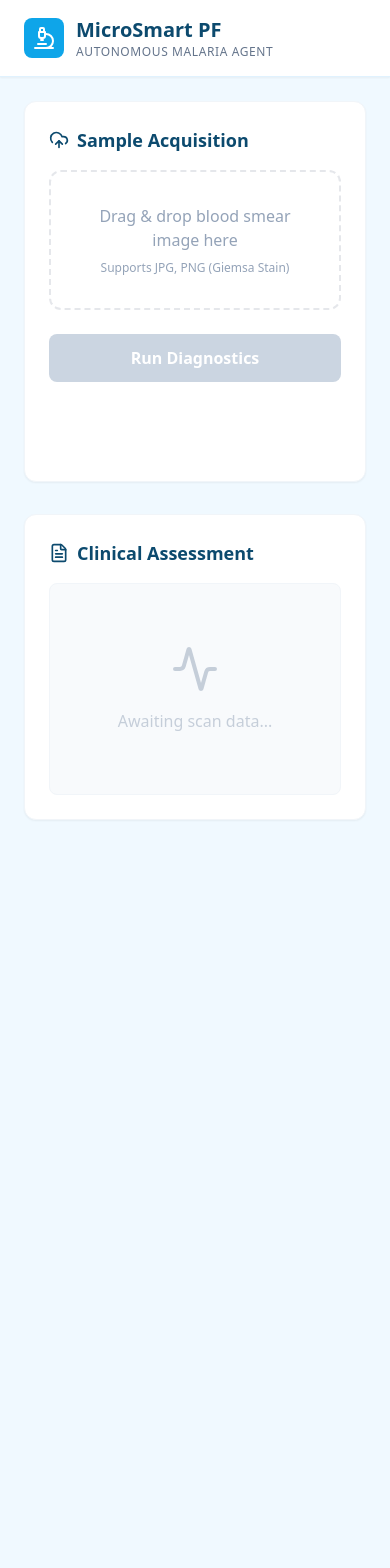
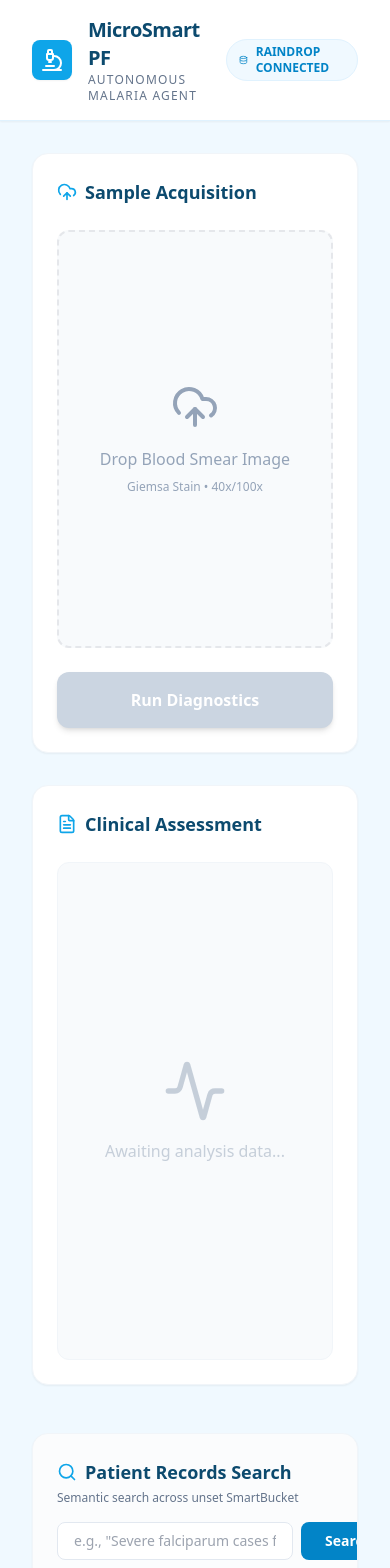
Before and after one commit to ujpm/Microsmart_PF, a React app in the folder frontend/: page / in a window 390 px wide. Shown: the top 1568 px of the page. Before the commit the page ends 844 px from the top, so only its background shows below. Built offline with nearby package versions, Linux system fonts and the light colour scheme; no server answers; the HTML template or start-up script is replaced by a standard one.

Commit message:
feat: enhance App component with search functionality and UI improvements

```diff
--- a/frontend/src/App.tsx
+++ b/frontend/src/App.tsx
@@ -1,44 +1,55 @@
 import React, { useState } from 'react';
-import { UploadCloud, Activity, FileText, Microscope } from 'lucide-react';
+import { UploadCloud, Activity, FileText, Microscope, Search, Database } from 'lucide-react';
 
-// Interfaces for our data
+// --- Types ---
 interface VisionData {
   counts: Record<string, number>;
   parasitemia_pct: number;
 }
 
 interface DiagnosisResult {
+  case_id: string;
   analysis: VisionData;
   report: string;
 }
 
+interface SearchMatch {
+  score: number;
+  text: string;
+  metadata?: Record<string, any>;
+}
+
 function App() {
+  // --- State: Diagnosis ---
   const [file, setFile] = useState<File | null>(null);
-  const [loading, setLoading] = useState(false);
+  const [isAnalyzing, setIsAnalyzing] = useState(false);
   const [result, setResult] = useState<DiagnosisResult | null>(null);
   const [preview, setPreview] = useState<string | null>(null);
 
-  // Handle File Selection
+  // --- State: Memory Search ---
+  const [searchQuery, setSearchQuery] = useState("");
+  const [isSearching, setIsSearching] = useState(false);
+  const [searchResults, setSearchResults] = useState<SearchMatch[]>([]);
+
+  // --- Handlers: File ---
   const handleFileChange = (e: React.ChangeEvent<HTMLInputElement>) => {
     if (e.target.files && e.target.files[0]) {
       const selected = e.target.files[0];
       setFile(selected);
       setPreview(URL.createObjectURL(selected));
-      setResult(null); // Reset previous results
+      setResult(null);
     }
   };
 
-  // Handle Analysis Request
+  // --- Handlers: API ---
   const handleAnalyze = async () => {
     if (!file) return;
 
-    setLoading(true);
+    setIsAnalyzing(true);
     const formData = new FormData();
     formData.append('file', file);
 
     try {
-      // Connect to our FastAPI Backend
-      // Note: We use the VITE_API_URL from .env
       const apiUrl = import.meta.env.VITE_API_URL || 'http://127.0.0.1:8000';
       const response = await fetch(`${apiUrl}/analyze`, {
         method: 'POST',
@@ -51,124 +62,209 @@ function App() {
       setResult(data);
     } catch (error) {
       console.error(error);
-      alert("Error processing sample. Is the backend running?");
+      alert("Error processing sample. Ensure Backend is running.");
     } finally {
-      setLoading(false);
+      setIsAnalyzing(false);
+    }
+  };
+
+  const handleSearch = async () => {
+    if (!searchQuery.trim()) return;
+
+    setIsSearching(true);
+    try {
+      const apiUrl = import.meta.env.VITE_API_URL || 'http://127.0.0.1:8000';
+      const response = await fetch(`${apiUrl}/search`, {
+        method: 'POST',
+        headers: { 'Content-Type': 'application/json' },
+        body: JSON.stringify({ query: searchQuery })
+      });
+
+      if (!response.ok) throw new Error("Search Failed");
+
+      const data = await response.json();
+      // Raindrop returns { matches: [...] }
+      setSearchResults(data.matches || []);
+    } catch (error) {
+      console.error("Search Error:", error);
+    } finally {
+      setIsSearching(false);
     }
   };
 
   return (
-    <div className="min-h-screen bg-medical-50 flex flex-col">
-      {/* --- HEADER --- */}
-      <header className="bg-white border-b border-medical-100 px-6 py-4 flex items-center shadow-sm">
-        <div className="bg-medical-500 p-2 rounded-lg text-white mr-3">
+    <div className="min-h-screen bg-medical-50 flex flex-col font-sans text-slate-800">
+
+      {/* HEADER */}
+      <header className="bg-white border-b border-medical-100 px-8 py-4 flex items-center shadow-sm sticky top-0 z-10">
+        <div className="bg-medical-500 p-2 rounded-lg text-white mr-4 shadow-sm">
           <Microscope size={24} />
         </div>
         <div>
-          <h1 className="text-xl font-bold text-medical-900">MicroSmart PF</h1>
-          <p className="text-xs text-slate-500 font-medium tracking-wider">AUTONOMOUS MALARIA AGENT</p>
+          <h1 className="text-xl font-bold text-medical-900 tracking-tight">MicroSmart PF</h1>
+          <p className="text-xs text-slate-500 font-medium tracking-widest uppercase">Autonomous Malaria Agent</p>
+        </div>
+        <div className="ml-auto flex items-center space-x-2 text-xs font-semibold text-medical-600 bg-medical-50 px-3 py-1 rounded-full border border-medical-100">
+          <Database size={14} />
+          <span>RAINDROP CONNECTED</span>
         </div>
       </header>
 
-      {/* --- MAIN CONTENT --- */}
-      <main className="flex-1 p-6 max-w-7xl mx-auto w-full grid grid-cols-1 lg:grid-cols-2 gap-8">
+      <main className="flex-1 p-8 max-w-7xl mx-auto w-full space-y-12">
 
-        {/* LEFT COLUMN: Vision / Upload */}
-        <section className="space-y-6">
-          <div className="bg-white p-6 rounded-xl shadow-sm border border-slate-100 h-full">
-            <h2 className="text-lg font-semibold text-medical-900 mb-4 flex items-center">
-              <UploadCloud className="mr-2" size={20} />
+        {/* SECTION 1: ACTIVE DIAGNOSIS */}
+        <div className="grid grid-cols-1 lg:grid-cols-2 gap-8">
+
+          {/* A. Upload & Vision */}
+          <section className="bg-white p-6 rounded-2xl shadow-sm border border-slate-100 flex flex-col h-[600px]">
+            <h2 className="text-lg font-semibold text-medical-900 mb-6 flex items-center">
+              <UploadCloud className="mr-2 text-medical-500" size={20} />
               Sample Acquisition
             </h2>
 
-            {/* Upload Area */}
-            <div className="border-2 border-dashed border-medical-200 rounded-xl p-8 text-center hover:bg-medical-50 transition-colors relative">
+            <div className="flex-1 border-2 border-dashed border-medical-200 rounded-xl bg-slate-50 relative overflow-hidden group hover:bg-medical-50 transition-colors">
               <input
                 type="file"
                 onChange={handleFileChange}
-                className="absolute inset-0 w-full h-full opacity-0 cursor-pointer"
+                className="absolute inset-0 w-full h-full opacity-0 cursor-pointer z-10"
                 accept="image/*"
               />
               {preview ? (
                 <img
                   src={preview}
                   alt="Blood Smear"
-                  className="max-h-64 mx-auto rounded-md shadow-md object-contain"
+                  className="w-full h-full object-contain p-4"
                 />
               ) : (
-                <div className="text-slate-400">
-                  <p>Drag & drop blood smear image here</p>
-                  <p className="text-xs mt-2">Supports JPG, PNG (Giemsa Stain)</p>
+                <div className="absolute inset-0 flex flex-col items-center justify-center text-slate-400">
+                  <UploadCloud size={48} className="mb-4 text-medical-200" />
+                  <p className="font-medium">Drop Blood Smear Image</p>
+                  <p className="text-xs mt-2 text-slate-400">Giemsa Stain • 40x/100x</p>
                 </div>
               )}
             </div>
 
-            {/* Action Button */}
+            <div className="mt-6">
               <button
                 onClick={handleAnalyze}
-              disabled={!file || loading}
-              className={`w-full mt-6 py-3 rounded-lg font-semibold text-white transition-all flex justify-center items-center ${
-                !file || loading
+                disabled={!file || isAnalyzing}
+                className={`w-full py-4 rounded-xl font-bold text-white shadow-md transition-all flex justify-center items-center ${
+                  !file || isAnalyzing
                     ? 'bg-slate-300 cursor-not-allowed'
-                  : 'bg-medical-600 hover:bg-medical-700 shadow-md hover:shadow-lg'
+                    : 'bg-medical-600 hover:bg-medical-700 hover:shadow-lg hover:-translate-y-0.5'
                 }`}
               >
-              {loading ? (
-                <>
-                  <svg className="animate-spin -ml-1 mr-3 h-5 w-5 text-white" xmlns="http://www.w3.org/2000/svg" fill="none" viewBox="0 0 24 24">
-                    <circle className="opacity-25" cx="12" cy="12" r="10" stroke="currentColor" strokeWidth="4"></circle>
-                    <path className="opacity-75" fill="currentColor" d="M4 12a8 8 0 018-8V0C5.373 0 0 5.373 0 12h4zm2 5.291A7.962 7.962 0 014 12H0c0 3.042 1.135 5.824 3 7.938l3-2.647z"></path>
-                  </svg>
-                  Processing Swarm...
-                </>
-              ) : "Run Diagnostics"}
+                {isAnalyzing ? "Processing Swarm..." : "Run Diagnostics"}
               </button>
+            </div>
 
-            {/* Quantitative Results (The Vision Agent) */}
+            {/* Vision Metrics */}
             {result && (
-              <div className="mt-8 grid grid-cols-3 gap-4">
-                <div className="bg-medical-50 p-3 rounded-lg text-center">
-                  <p className="text-xs text-slate-500 uppercase">Parasitemia</p>
-                  <p className="text-xl font-bold text-danger-600">{result.analysis.parasitemia_pct}%</p>
+              <div className="mt-6 grid grid-cols-3 gap-3 animate-in fade-in slide-in-from-bottom-4">
+                <div className="bg-red-50 p-4 rounded-xl text-center border border-red-100">
+                  <p className="text-[10px] text-red-400 uppercase font-bold tracking-wider">Parasitemia</p>
+                  <p className="text-2xl font-black text-danger-600">{result.analysis.parasitemia_pct}%</p>
                 </div>
-                <div className="bg-slate-50 p-3 rounded-lg text-center">
-                  <p className="text-xs text-slate-500 uppercase">RBC Count</p>
-                  <p className="text-xl font-bold text-slate-700">{result.analysis.counts.Red_Blood_Cell || 0}</p>
+                <div className="bg-slate-50 p-4 rounded-xl text-center border border-slate-100">
+                  <p className="text-[10px] text-slate-400 uppercase font-bold tracking-wider">RBCs</p>
+                  <p className="text-2xl font-bold text-slate-700">{result.analysis.counts.Red_Blood_Cell || 0}</p>
                 </div>
-                <div className="bg-slate-50 p-3 rounded-lg text-center">
-                  <p className="text-xs text-slate-500 uppercase">WBC Count</p>
-                  <p className="text-xl font-bold text-slate-700">{result.analysis.counts.Leukocyte || 0}</p>
+                <div className="bg-slate-50 p-4 rounded-xl text-center border border-slate-100">
+                  <p className="text-[10px] text-slate-400 uppercase font-bold tracking-wider">WBCs</p>
+                  <p className="text-2xl font-bold text-slate-700">{result.analysis.counts.Leukocyte || 0}</p>
                 </div>
               </div>
             )}
-          </div>
           </section>
 
-        {/* RIGHT COLUMN: Brain / Report */}
-        <section className="h-full">
-          <div className="bg-white p-6 rounded-xl shadow-sm border border-slate-100 h-full flex flex-col">
-            <h2 className="text-lg font-semibold text-medical-900 mb-4 flex items-center">
-              <FileText className="mr-2" size={20} />
+          {/* B. Clinical Reasoning (The Brain) */}
+          <section className="bg-white p-6 rounded-2xl shadow-sm border border-slate-100 flex flex-col h-[600px]">
+            <div className="flex justify-between items-center mb-6">
+              <h2 className="text-lg font-semibold text-medical-900 flex items-center">
+                <FileText className="mr-2 text-medical-500" size={20} />
                 Clinical Assessment
               </h2>
+              {result && (
+                <span className="text-xs font-mono text-slate-400 bg-slate-50 px-2 py-1 rounded">
+                  CASE ID: {result.case_id}
+                </span>
+              )}
+            </div>
 
-            <div className="flex-1 bg-slate-50 rounded-lg p-6 border border-slate-100 overflow-auto">
+            <div className="flex-1 bg-slate-50 rounded-xl p-6 border border-slate-100 overflow-y-auto custom-scrollbar">
               {!result ? (
-                <div className="h-full flex flex-col items-center justify-center text-slate-400 opacity-50">
-                  <Activity size={48} className="mb-4" />
-                  <p>Awaiting scan data...</p>
+                <div className="h-full flex flex-col items-center justify-center text-slate-400/50">
+                  <Activity size={64} className="mb-4" />
+                  <p className="font-medium">Awaiting analysis data...</p>
                 </div>
               ) : (
                 <article className="prose prose-slate prose-sm max-w-none">
-                  {/* We render the markdown report from Llama 3.3 here */}
                   <div className="whitespace-pre-wrap font-mono text-sm text-slate-700 leading-relaxed">
                     {result.report}
                   </div>
                 </article>
               )}
             </div>
+          </section>
         </div>
-        </section>
+
+        {/* SECTION 2: RAINDROP MEMORY SEARCH */}
+        <div className="bg-white rounded-2xl shadow-sm border border-slate-100 overflow-hidden">
+          <div className="p-6 border-b border-slate-100 bg-slate-50/50 flex flex-col md:flex-row md:items-center justify-between gap-4">
+            <div>
+              <h2 className="text-lg font-semibold text-medical-900 flex items-center">
+                <Search className="mr-2 text-medical-500" size={20} />
+                Patient Records Search
+              </h2>
+              <p className="text-xs text-slate-500 mt-1">
+                Semantic search across {import.meta.env.VITE_BUCKET_NAME || 'Global'} SmartBucket
+              </p>
+            </div>
+
+            <div className="flex w-full md:w-auto gap-2">
+              <input
+                type="text"
+                placeholder='e.g., "Severe falciparum cases from last week"'
+                value={searchQuery}
+                onChange={(e) => setSearchQuery(e.target.value)}
+                onKeyDown={(e) => e.key === 'Enter' && handleSearch()}
+                className="flex-1 md:w-96 px-4 py-2 rounded-lg border border-slate-200 text-sm focus:outline-none focus:ring-2 focus:ring-medical-500 focus:border-transparent"
+              />
+              <button
+                onClick={handleSearch}
+                disabled={isSearching}
+                className="bg-medical-600 text-white px-6 py-2 rounded-lg text-sm font-semibold hover:bg-medical-700 transition-colors disabled:opacity-50"
+              >
+                {isSearching ? "Searching..." : "Search"}
+              </button>
+            </div>
+          </div>
+
+          {/* Search Results Area */}
+          <div className="p-6 bg-slate-50 min-h-[200px]">
+            {searchResults.length === 0 ? (
+              <div className="text-center text-slate-400 py-12">
+                <Database size={48} className="mx-auto mb-3 opacity-20" />
+                <p>No query results to display.</p>
+              </div>
+            ) : (
+              <div className="grid grid-cols-1 md:grid-cols-2 lg:grid-cols-3 gap-4">
+                {searchResults.map((match, idx) => (
+                  <div key={idx} className="bg-white p-5 rounded-xl border border-slate-100 hover:shadow-md transition-shadow">
+                    <div className="flex justify-between items-start mb-3">
+                      <span className="bg-medical-50 text-medical-700 text-[10px] font-bold px-2 py-1 rounded uppercase">
+                        Match {(match.score * 100).toFixed(0)}%
+                      </span>
+                    </div>
+                    <p className="text-sm text-slate-600 line-clamp-4 font-mono leading-relaxed">
+                      {match.text}
+                    </p>
+                  </div>
+                ))}
+              </div>
+            )}
+          </div>
+        </div>
 
       </main>
     </div>
```
Lines whose indentation alone changed are shown as unchanged.
